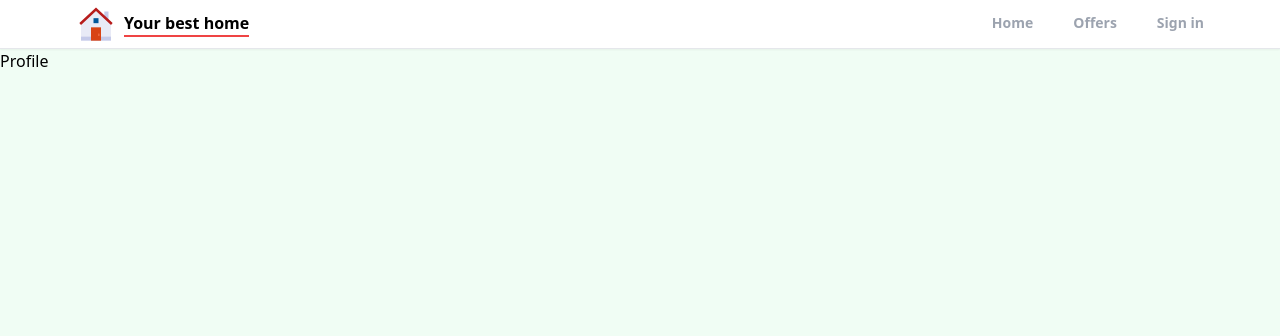
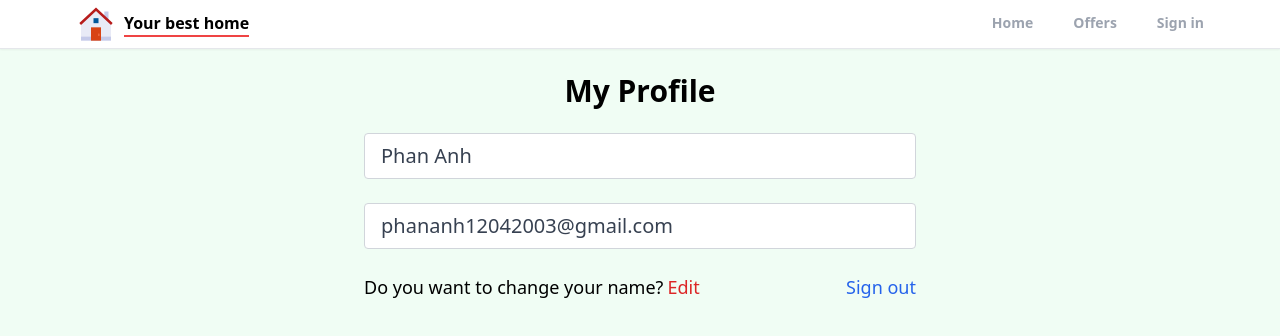
Before and after one commit to phananhnguyen1204/rental-app, a React (Create React App) app: page /profile in a window 1280 px wide. Shown: the top 336 px of the page. Built offline with nearby package versions, Linux system fonts and the light colour scheme.

Commit message:
styling profile 🚀

```diff
--- a/src/pages/Profile.jsx
+++ b/src/pages/Profile.jsx
@@ -1,5 +1,51 @@
+import { useState } from "react";
+
 function Profile() {
-  return <div>Profile</div>;
+  const [formData, setFormData] = useState({
+    name: "Phan Anh",
+    email: "phananh12042003@gmail.com",
+  });
+  const { name, email } = formData;
+  return (
+    <>
+      <seciton className="max-w-6xl mx-auto flex justify-center items-center flex-col">
+        <h1 className="text-3xl text-center mt-6 font-bold">My Profile</h1>
+        <div className="w-full md:w-[50%] mt-6 px-3">
+          <form>
+            {/* name input */}
+            <input
+              type="text"
+              id="name"
+              value={name}
+              disabled
+              className="mb-6 w-full px-4 py-2 text-xl text-gray-700 bg-white border border-gray-300 rounded transition ease-in-out"
+            ></input>
+
+            {/* email input */}
+            <input
+              type="email"
+              id="email"
+              value={email}
+              disabled
+              className="mb-6 w-full px-4 py-2 text-xl text-gray-700 bg-white border border-gray-300 rounded transition ease-in-out"
+            ></input>
+
+            <div className="flex justify-between whitespace-nowrap text-sm sm:text-lg mb-6">
+              <p className="flex items-center">
+                Do you want to change your name?{" "}
+                <span className="text-red-600 hover:text-red-700 transition ease-in-out duration-200 ml-1 cursor-pointer">
+                  Edit
+                </span>
+              </p>
+              <p className="text-blue-600 hover:text-blue-800 transition duration-200 ease-in-out cursor-pointer">
+                Sign out
+              </p>
+            </div>
+          </form>
+        </div>
+      </seciton>
+    </>
+  );
 }
 
 export default Profile;
```
